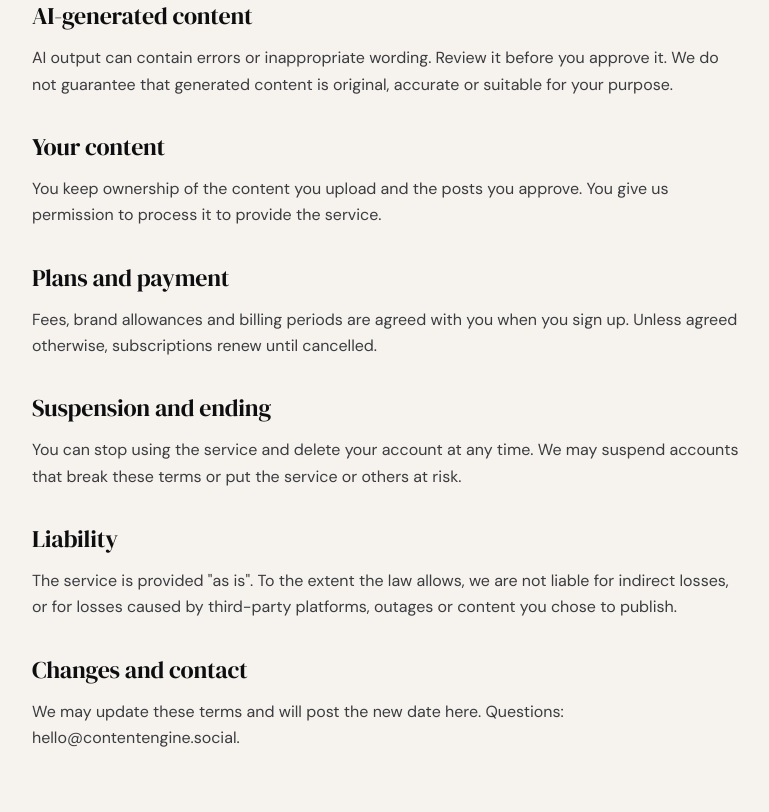
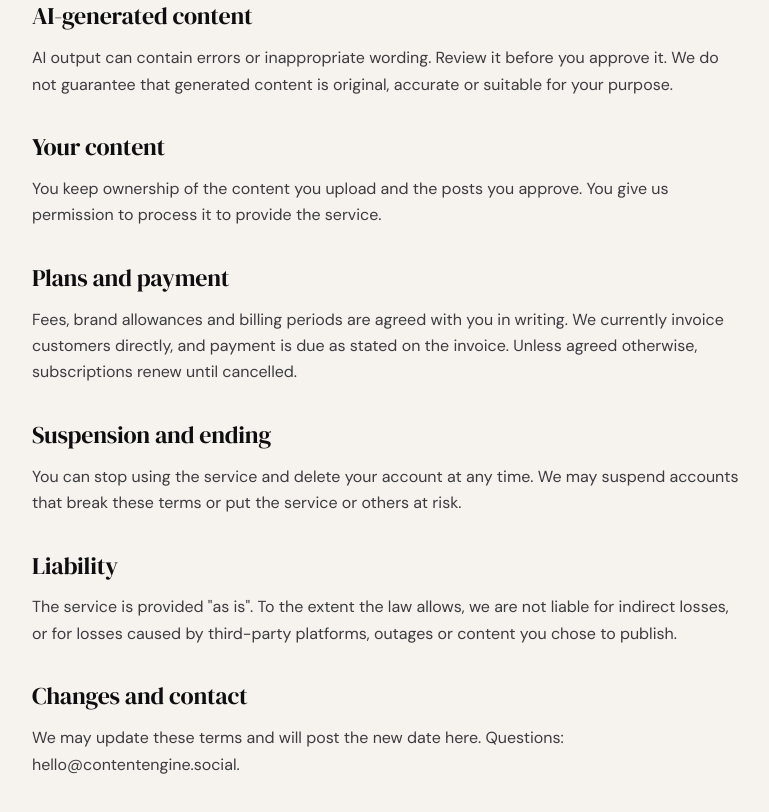
Before and after one commit to openaichatgpt51-cyber/content-engine-landing, a plain HTML site: page terms.html in a window 1280 px wide. Shown: the part 740-1552 px from the top of the page, without its empty margins (252-1021 px from the left). Drawn offline with Linux system fonts and the light colour scheme.

Commit message:
Update terms.html

```diff
--- a/terms.html
+++ b/terms.html
@@ -21,7 +21,7 @@
 <h2>Your content</h2>
 <p>You keep ownership of the content you upload and the posts you approve. You give us permission to process it to provide the service.</p>
 <h2>Plans and payment</h2>
-<p>Fees, brand allowances and billing periods are agreed with you when you sign up. Unless agreed otherwise, subscriptions renew until cancelled.</p>
+<p>Fees, brand allowances and billing periods are agreed with you in writing. We currently invoice customers directly, and payment is due as stated on the invoice. Unless agreed otherwise, subscriptions renew until cancelled.</p>
 <h2>Suspension and ending</h2>
 <p>You can stop using the service and delete your account at any time. We may suspend accounts that break these terms or put the service or others at risk.</p>
 <h2>Liability</h2>
```
